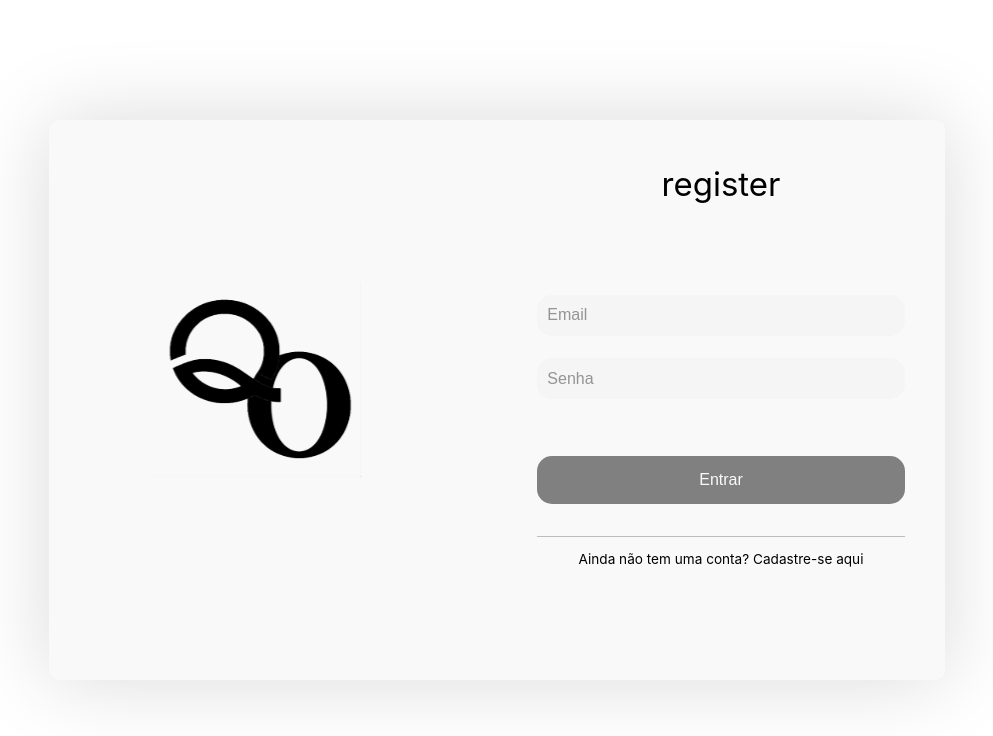
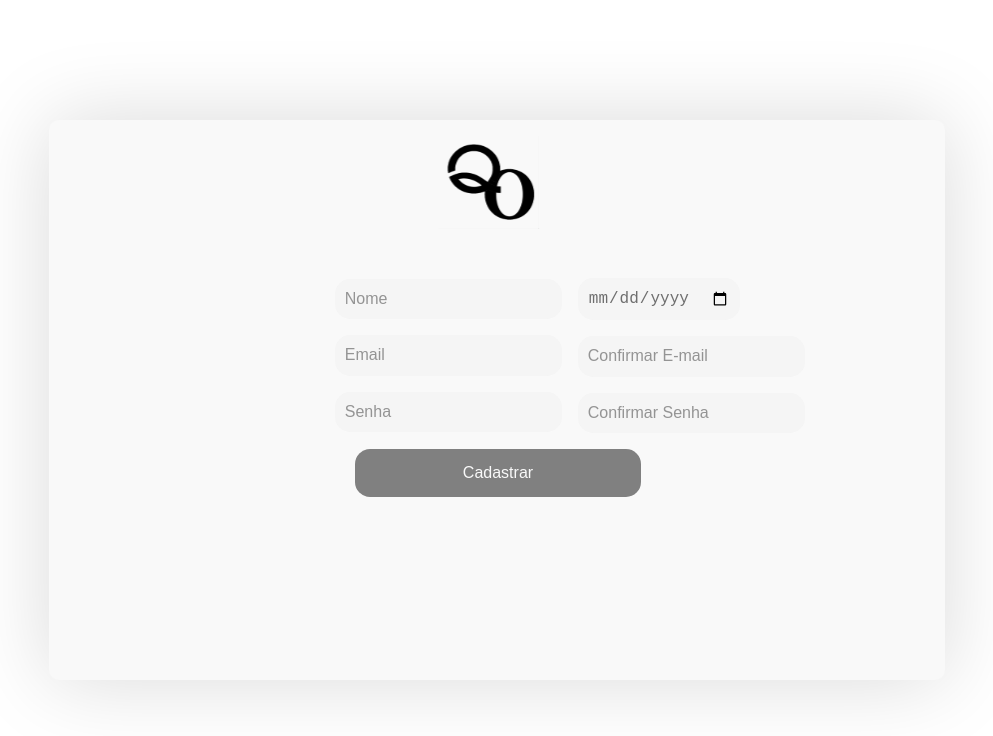
Before and after one commit to danielecassia/quesOpen, a React (Vite) app in the folder vite-project/: page /register in a window 1280 px wide. Shown: the top 736 px of the page, without its empty margins (143-1136 px from the left). Built offline with nearby package versions, Linux system fonts and the light colour scheme.

Commit message:
tela de registro, sem css

```diff
--- a/vite-project/src/pages/Register/Register.scss
+++ b/vite-project/src/pages/Register/Register.scss
@@ -10,59 +10,50 @@
         background-color: #F9F9F9;
         box-shadow: 0px 0px 84px rgba(0, 0, 0, 0.15);
         border-radius: 10px;
+        display: flex;
+        flex-direction: column;
 
-        display: flex;
-        .left{
-            width: 50%;
-            height: 100%;
-
-            display: flex;
-            justify-content: center;
-
-            border-right: 1px solid var(--modal-background);
+        .cima{
+            height:20%;
+            // background-color: red;
 
             img{
+                margin-top: 1rem;
                 align-self: center;
-                height: 42%;
-                width: 77%;
+                height: 100%;
+                width: 100%;
             }
 
         }
-        .right{
-            width: 50%;
-            height: 100%;
-
-            display: flex;
-            flex-direction: column;
-            align-items: center;
-
-            h1{
-                margin-top: 10%;
-
-                font-weight: normal;
-                font-size: 33px;
-                line-height: 120%;
-            }
+        .baixo{
+            // background-color: blue;
+            height: 80%;
+            width: 100%;
             .register-content{
+                // background-color: pink;
+                width: 100%;
+                align-self: center;
+                align-items: center;
                 display: flex;
                 flex-direction: column;
-                justify-content: space-between;
-
-                width: 82%;
-                height: 51%;
-
-                margin-top: 15%;
+                margin-top: 5%;
                 border: 1px solid rgba(52, 52, 52, 0);
                 form{
+                    // background-color: green;
+                    width: 80%;
                     height: 100%;
                     display: flex;
                     flex-direction: column;
                     justify-content: space-between;
                     margin-bottom: 2rem;
+                    align-items: center;
                     .inputs{
                         height: 50%;
+                        width: 50%;
+                        align-items: center;
+                        align-self: center;
                         display: flex;
-                        flex-direction: column;
+                        flex-direction: row;
                         justify-content: space-between;
 
                         input{
@@ -77,6 +68,12 @@
                             padding-bottom: 0.7rem;
                             padding-left: 10px;
                             padding-right: 10px;
+                            margin-bottom: 1rem;
+                            margin-left: 1rem;
+
+                            input.data {
+                                background-color: red;
+                            }
                         }
                         input::placeholder {
                             color: rgba(52, 52, 52, 0.5);
@@ -93,6 +90,7 @@
                         color: #F9F9F9;
                         font-size: 100%;
                         cursor: pointer;
+                        width:40%
                     }
                     button:hover {
                         background:  black;
--- a/vite-project/src/pages/Register/Register.tsx
+++ b/vite-project/src/pages/Register/Register.tsx
@@ -1,12 +1,6 @@
-import * as React from 'react';
-import './Register.scss';
-import {
-    Route,
-  } from "react-router-dom";
-
 import { Home } from '..//Home/Home';
 import logo from '../../../assets/imagens/logo.svg';
-
+import './Register.scss';
 
 export function Register() {
 
@@ -16,15 +10,21 @@ export function Register() {
   return (
     <div className="register">
       <div className="register-card">
-        <div className="left">
+        <div className="cima">
           <img src={logo} alt="" />
         </div>
 
-        <div className="right">
-          <h1>register</h1>
+        <div className="baixo">
           <div className="register-content">
             <form onSubmit={onClickRegister}>
               <div className='inputs'>
+                  <div>
+                    <input
+                    type='text'
+                    placeholder='Nome'
+                    //   value={email}
+                    //   onChange={(ev) => setEmail(ev.target.value)}
+                    />
                     <input
                     type='text'
                     placeholder='Email'
@@ -38,12 +38,30 @@ export function Register() {
                     //   onChange={(ev) => setPassword(ev.target.value)}
                     />
                   </div>
+                  <div>
+                    <input
+                    type='date'
+                    placeholder='Data de Nascimento'
+                    //   value={email}
+                    //   onChange={(ev) => setEmail(ev.target.value)}
+                    />
+                    <input
+                    type='text'
+                    placeholder='Confirmar E-mail'
+                    //   value={email}
+                    //   onChange={(ev) => setEmail(ev.target.value)}
+                    />
+                    <input
+                    type="password"
+                    placeholder='Confirmar Senha'
+                    //   value={password}
+                    //   onChange={(ev) => setPassword(ev.target.value)}
+                    />
+                  </div>
+              </div>
               <button
-                type='submit'>Entrar</button>
+                type='submit'>Cadastrar</button>
             </form>
-            <div className="register-footer">
-              <p>Ainda não tem uma conta? Cadastre-se aqui</p>
-            </div>
           </div>
         </div>
       </div>
```
Lines whose indentation alone changed are shown as unchanged.
